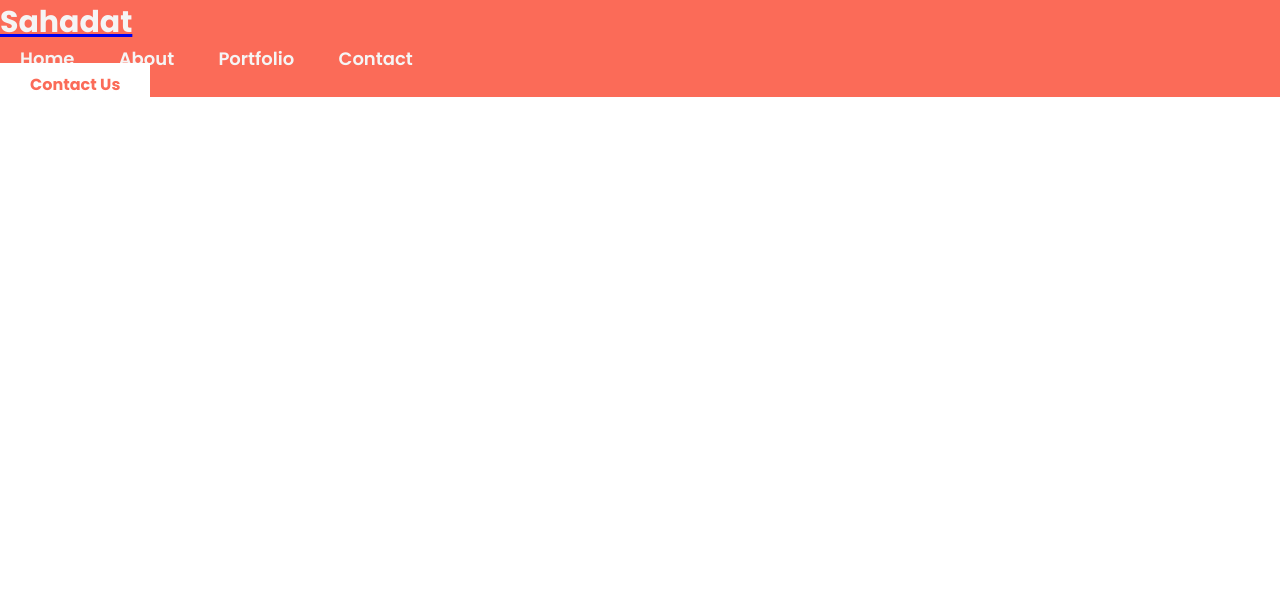
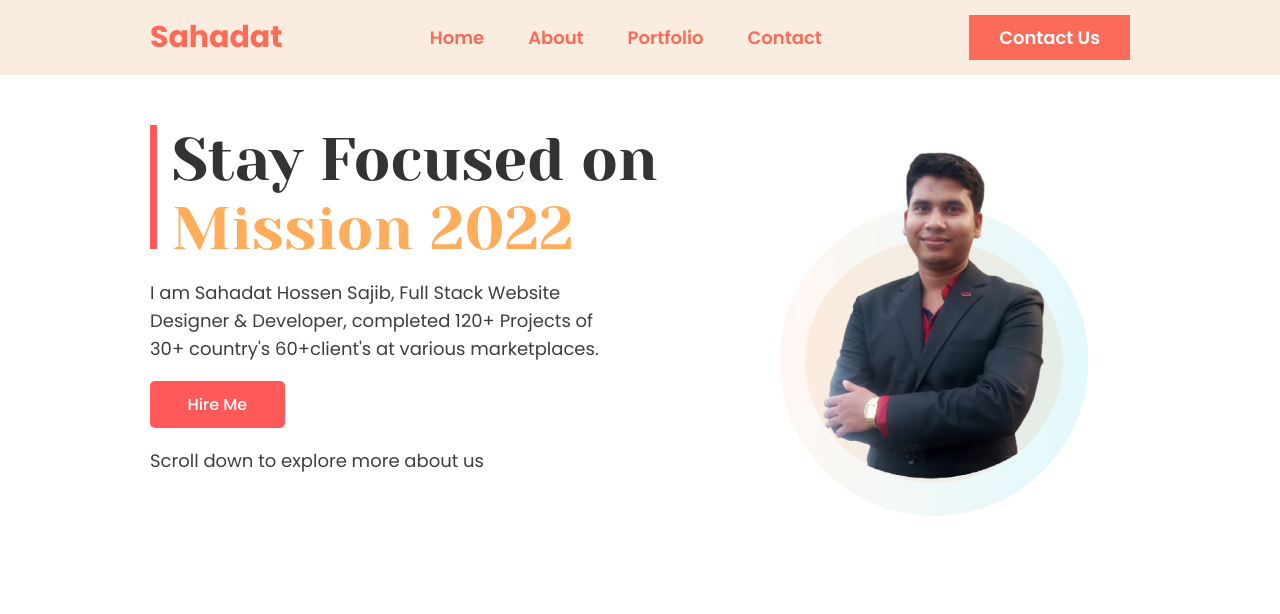
Before and after one commit to sahadat531/Personal-Portfolio, a plain HTML site: page index.html in a window 1280 px wide. Drawn offline with Linux system fonts and the light colour scheme.

Commit message:
hero section design done

```diff
--- a/index.html
+++ b/index.html
@@ -28,6 +28,15 @@
 			href="https://fonts.googleapis.com/css2?family=Roboto:wght@500&display=swap"
 			rel="stylesheet"
 		/>
+
+		<!-- Lobstar Font Integration -->
+		<link rel="preconnect" href="https://fonts.googleapis.com" />
+		<link rel="preconnect" href="https://fonts.gstatic.com" crossorigin />
+		<link
+			href="https://fonts.googleapis.com/css2?family=Lobster&display=swap"
+			rel="stylesheet"
+		/>
+
 		<!-- Custom CSS file Integration -->
 		<link rel="stylesheet" href="style.css" />
 		<title>My Portfolio</title>
@@ -53,5 +62,27 @@
 			</div>
 		</nav>
 		<!-- Navigation Area Design End -->
+
+		<!-- Hero Section Design Start  -->
+		<section class="hero">
+			<div class="container">
+				<div class="hero-details">
+					<div class="hero-heading">
+						<h1>Stay Focused on <span>Mission 2022</span></h1>
+					</div>
+					<p>
+						I am Sahadat Hossen Sajib, Full Stack Website Designer & Developer,
+						completed 120+ Projects of 30+ country's 60+client's at various
+						marketplaces.
+					</p>
+					<a href="https://www.fiverr.com/devsahadat" target="blank">Hire Me</a>
+					<p class="hero-para">Scroll down to explore more about us</p>
+				</div>
+				<div class="hero-image">
+					<img src="images/person/shadat-hero-bg.png" alt="" />
+				</div>
+			</div>
+		</section>
+		<!-- Hero Section Design End  -->
 	</body>
 </html>
--- a/style.css
+++ b/style.css
@@ -3,20 +3,22 @@
 	margin: 0;
 	padding: 0;
 	scroll-behavior: smooth;
-}
-
-body {
-	font-family: "Poppins", sans-serif;
+	text-decoration: none;
 }
 
 /* Navigation Section Styling  */
 
 .navigation-menu {
-	background-color: #fb6b58;
+	display: flex;
+	justify-content: space-between;
+	align-items: center;
+	background-color: #faecdf;
+	padding: 15px 150px;
 }
 .logo h1 {
+	font-family: "Poppins", sans-serif;
 	font-size: 30px;
-	color: whitesmoke;
+	color: #fb6b58;
 }
 
 .menu a {
@@ -24,7 +26,12 @@ body {
 	text-decoration: none;
 	font-size: 18px;
 	font-weight: 600;
-	color: whitesmoke;
+	color: #fb6b58;
+	font-family: Poppins, sans-serif;
+	font-style: normal;
+	font-weight: 600;
+	font-size: 18px;
+	line-height: 28px;
 }
 .menu a:hover {
 	background-color: white;
@@ -34,16 +41,94 @@ body {
 
 .contact a {
 	padding: 10px 30px;
-	background-color: white;
-	color: #fb6b58;
+	background-color: #fb6b58;
+	color: white;
 	text-decoration: none;
-	font-weight: 700;
+	font-family: Poppins, sans-serif;
+	font-style: normal;
+	font-size: 18px;
+	line-height: 28px;
+	font-weight: 600;
 	transition: all 0.4s ease-in-out;
 }
 
 .contact a:hover {
 	background-color: transparent;
-	border: 2px solid white;
+	border: 3px solid #fb6b58;
 	transition: all 0.4s ease-in-out;
-	color: white;
+	color: #fb6b58;
 }
+
+/* Hero Section Styling */
+.hero {
+	padding: 50px 150px;
+}
+.container {
+	display: flex;
+	justify-content: space-between;
+	align-items: center;
+}
+.hero-details {
+	width: 60%;
+}
+.hero-image {
+	width: 40%;
+}
+.hero-image img {
+	width: 100%;
+}
+
+.hero-heading h1 {
+	width: 503px;
+	height: 160px;
+	font-family: "Yeseva One", cursive;
+	font-weight: 500;
+	font-size: 60px;
+	color: #333333;
+}
+
+.hero-heading {
+	border-left: 7px solid;
+	border-image: linear-gradient(180deg, #ff5959, #ff5959);
+	border-image-slice: 1;
+	height: 124px;
+	padding-left: 15px;
+	margin-bottom: 30px;
+}
+.hero-heading span {
+	color: #ffad5a;
+}
+
+.hero-details p {
+	width: 471px;
+	height: 84px;
+	font-family: Poppins, sans-serif;
+	font-style: normal;
+	font-weight: normal;
+	font-size: 18px;
+	line-height: 28px;
+	color: #3e3e3e;
+	margin-bottom: 30px;
+}
+.hero-details a {
+	background: #ff5959;
+	border-radius: 5px;
+	padding: 12px 37.5px;
+	font-family: Poppins;
+	font-style: normal;
+	font-weight: 500;
+	font-size: 16px;
+	line-height: 24px;
+	color: #ffffff;
+}
+.hero-para {
+	width: 297px;
+	height: 24px;
+	font-family: Poppins;
+	font-style: normal;
+	font-weight: normal;
+	font-size: 16px;
+	line-height: 24px;
+	color: #434343;
+	margin-top: 30px;
+}
```
Also changed, not shown: images/person/shadat-hero-bg.png (added).
